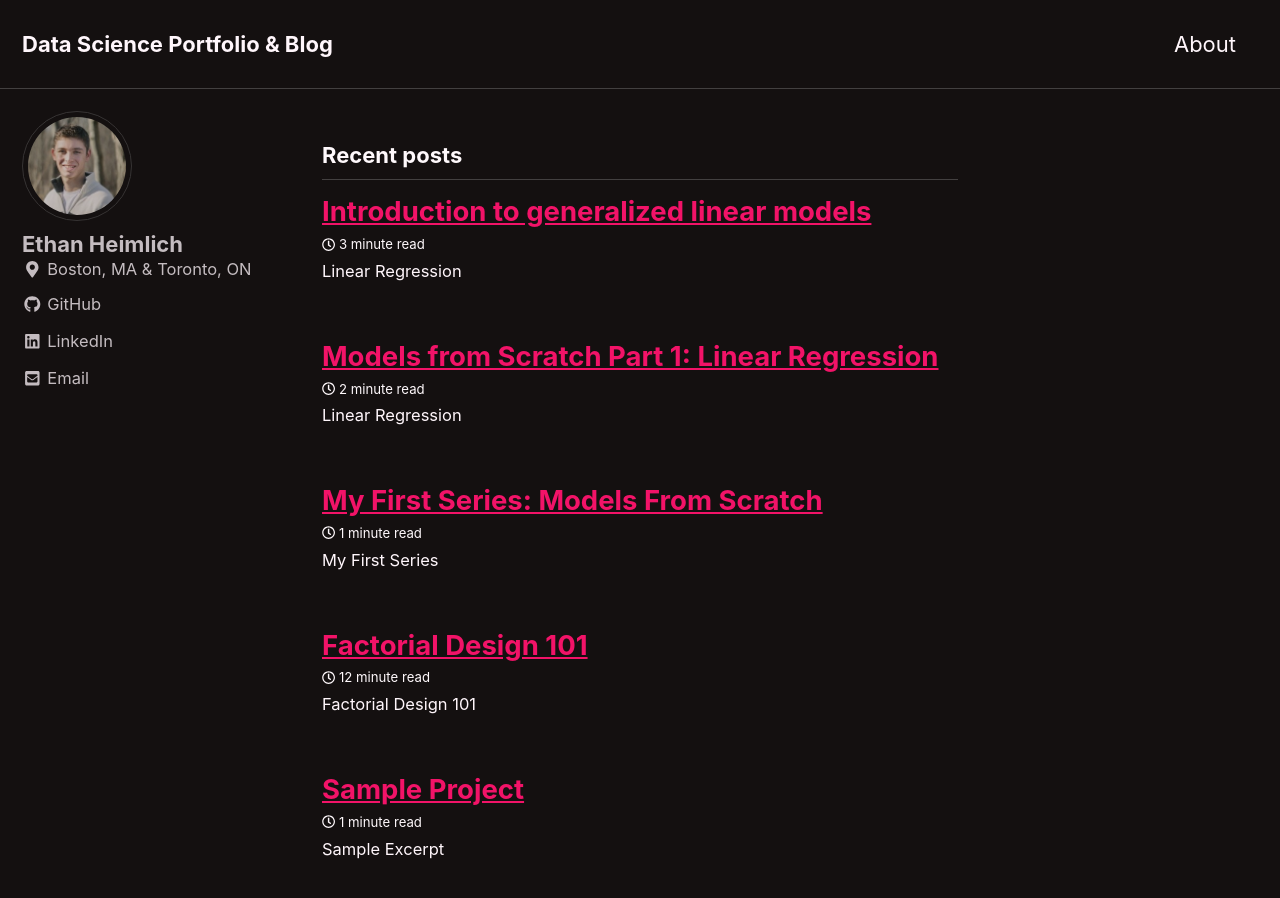
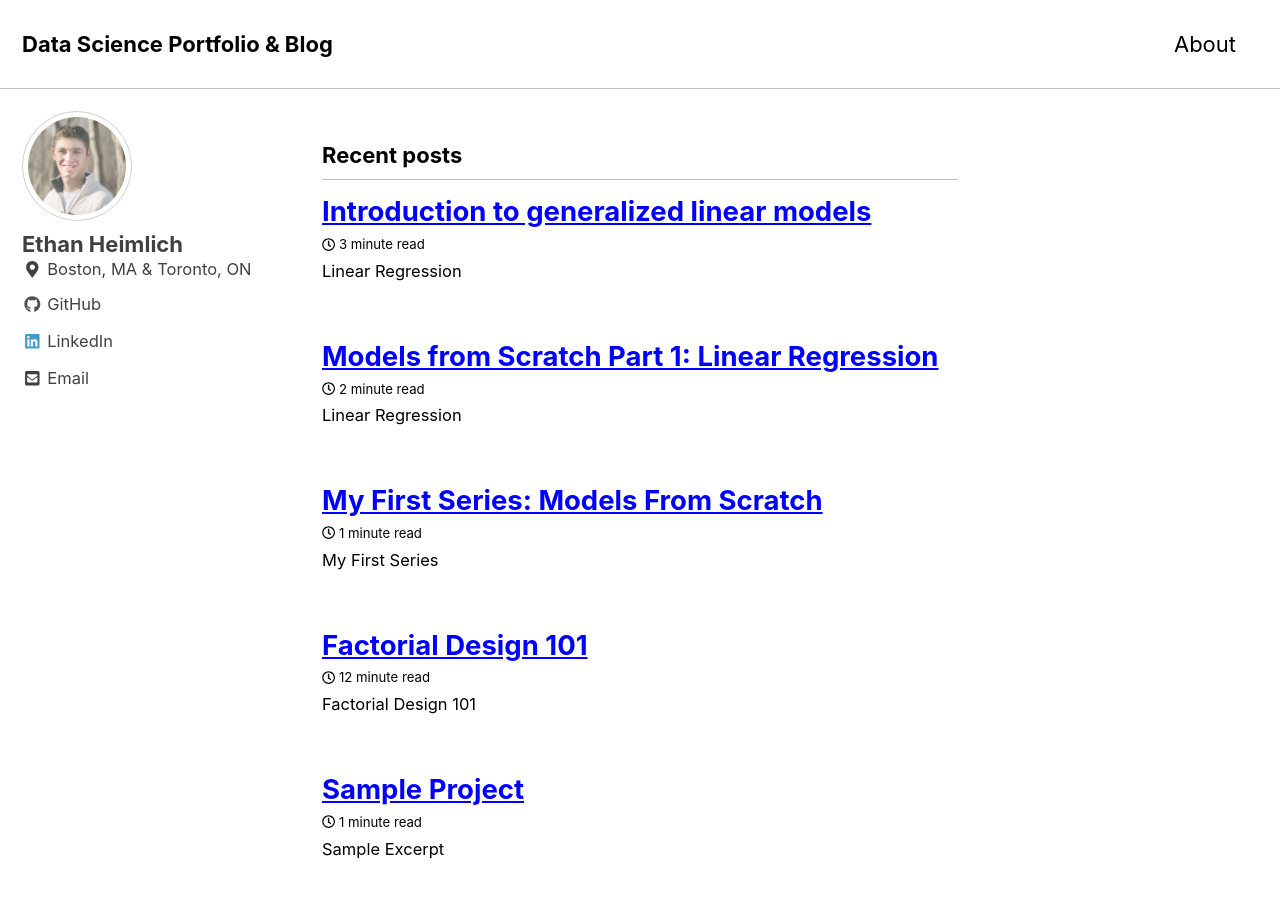
Before and after one commit to eheimlich/eheimlich.github.io, a Jekyll site: the page built from index.html, in a window 1280 px wide and 900 px high. Built offline with Jekyll 4.4.1, drawn with Linux system fonts in a browser that asks for light colours; cached includes are drawn as plain includes; nearby versions of some CDN libraries; the list of posts is cut into pages by our own code.

```diff
--- a/_config.yml
+++ b/_config.yml
@@ -12,7 +12,7 @@
 
 # theme                  : "minimal-mistakes-jekyll"
 # remote_theme           : "mmistakes/minimal-mistakes"
-minimal_mistakes_skin    : "neon" # "default" # "air", "aqua", "contrast", "dark", "dirt", "neon", "mint", "plum", "sunrise"
+minimal_mistakes_skin    : "contrast" # "default" # "air", "aqua", "contrast", "dark", "dirt", "neon", "mint", "plum", "sunrise"
 
 # Site Settings
 locale                   : "en-US"
```
